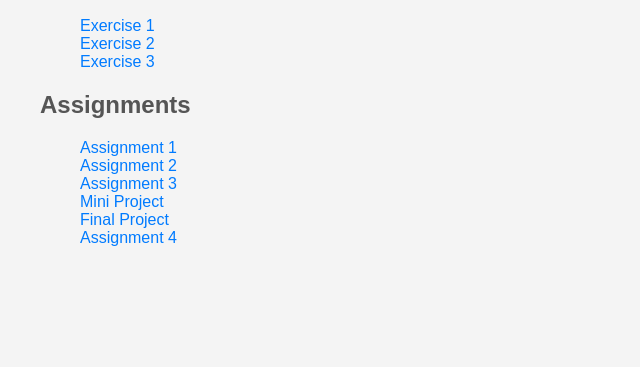
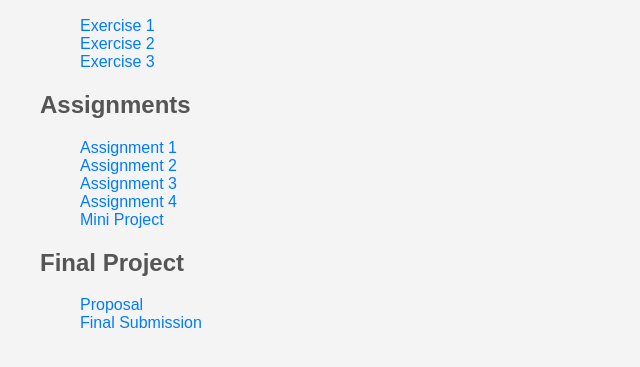
Before and after one commit to faria13-GIS/Faria_La_5580, a plain HTML site: page docs/index.html in a window 1280 px wide. Shown: the part 151-518 px from the top of the page, without its empty margins (0-640 px from the left). Drawn offline with Linux system fonts and the light colour scheme.

Commit message:
Update index.html

```diff
--- a/docs/index.html
+++ b/docs/index.html
@@ -44,13 +44,14 @@
         <li><a href="https://tinyurl.com/35x4x343">Assignment 1</a></li>
         <li><a href="https://public.tableau.com/views/Assignment2_Faria/Dashboard2?:language=en-US&publish=yes&:sid=&:redirect=auth&:display_count=n&:origin=viz_share_link">Assignment 2</a></li>
         <li><a href="https://public.tableau.com/app/profile/tabassum.ahamed.faria/viz/TableauRCode_Faria/Dashboard2?publish=yes">Assignment 3</a></li>
+         <li><a href="https://shorturl.at/o5j10">Assignment 4</a></li>
          <li><a href="https://public.tableau.com/app/profile/tabassum.ahamed.faria/viz/FariaMiniProject/Story1?publish=yes">Mini Project</a></li>
-        <li><a href="https://public.tableau.com/app/profile/tabassum.ahamed.faria/viz/Green_For_Whom/Story1?publish=yes">Final Project</a></li>
+    </ul>
 
-
-        <li><a href="https://shorturl.at/o5j10">Assignment 4</a></li>
-
-
+    <h2>Final Project</h2>
+    <ul>
+        <li><a href="https://github.com/faria13-GIS/Faria_La_5580/blob/main/docs/Faria_Proposal_Final%20.pdf">Proposal</a></li>
+        <li><a href="https://public.tableau.com/app/profile/tabassum.ahamed.faria/viz/Green_For_Whom/Story1?publish=yes">Final Submission</a></li>
     </ul>
 </body>
 </html>
```
